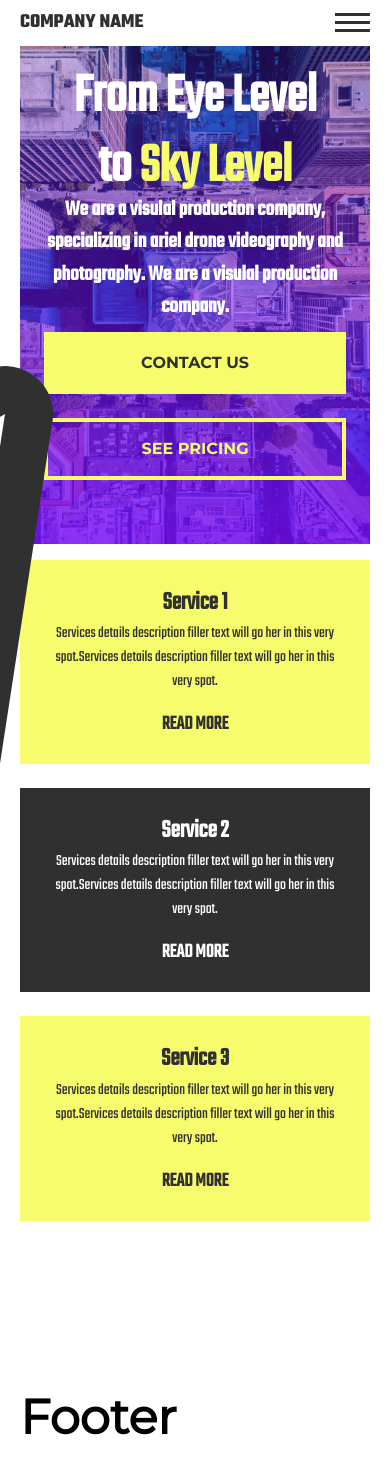
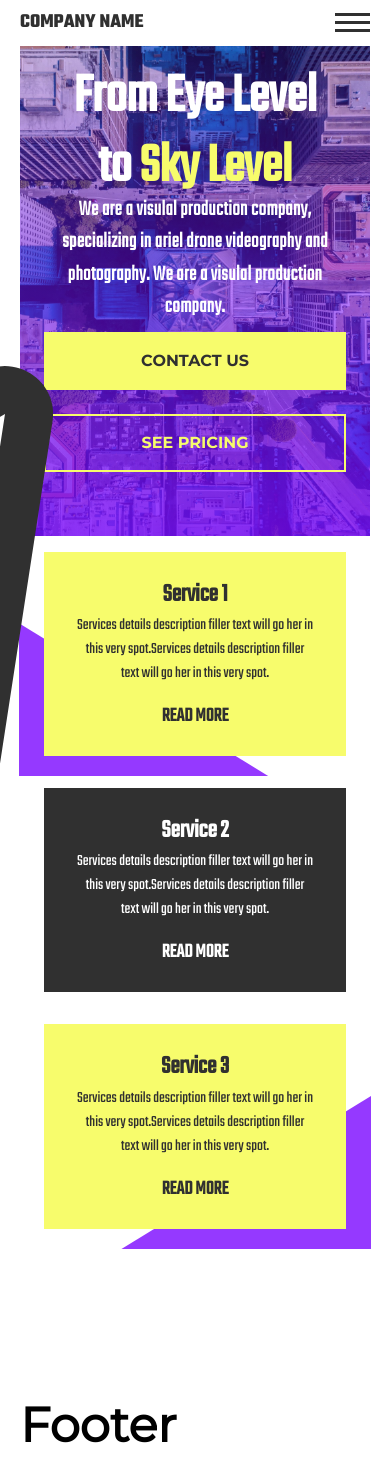
Before and after one commit to ChristianWare/templateOne, a Next.js app: page / in a window 390 px wide. Built offline with nearby package versions, Linux system fonts and the light colour scheme.

Commit message:
Button Updates/Pseudo designs

```diff
--- a/src/comps/Hero.module.css
+++ b/src/comps/Hero.module.css
@@ -41,7 +41,8 @@
 .copy {
     width: 60%;
     color: var(--accent4);
-    font-family: "TekoMedium";
+    font-family: "TekoLight";
+    letter-spacing: .5px;
     text-align: center;
     font-size: 2.7rem;
     z-index: 3;
--- a/src/comps/Services.module.css
+++ b/src/comps/Services.module.css
@@ -8,13 +8,39 @@
     display: flex;
     align-items: flex-start;
     justify-content: center;
+    position: relative;
+    z-index: 2;
 }
 
 .bx1 {
     padding: 3rem 4rem;
     background-color: var(--accent2);
     color: var(--accent1);
-    z-index: 10;
+    position: relative;
+}
+
+.bx1:nth-child(1):after {
+    content: '';
+    z-index: -1;
+    position: absolute;
+    top: 35%;
+    left: -25px;
+    width: 250px;
+    height: 75%;
+    clip-path: polygon(0 0, 0% 100%, 100% 100%);
+    background-color: var(--accent5);
+}
+
+.bx1:nth-child(3):after {
+    content: '';
+    z-index: -1;
+    position: absolute;
+    top: 35%;
+    right: -25px;
+    width: 250px;
+    height: 75%;
+    clip-path: polygon(100% 0, 0% 100%, 100% 100%);
+    background-color: var(--accent5);
 }
 
 .bx1:nth-child(2) {
@@ -47,8 +73,8 @@
     .servicesBoxes {
         flex-direction: column;
         align-items: center;
-        padding: 5rem 0rem;
-        gap: 3rem;
+        padding: 5rem 3rem;
+        gap: 4rem;
     }
 
     .bx1 {
--- a/src/comps/utils/Button.module.css
+++ b/src/comps/utils/Button.module.css
@@ -20,14 +20,14 @@
 
 .primary {
      background-color: var(--accent2);
-     border: solid 4px var(--accent2);
+     border: solid 2px var(--accent2);
      color: var(--accent1);
      position: relative;
  }
 
  .primaryOutline2 {
      background-color: transparent;
-     border: 4px solid var(--accent2);
+     border: 2px solid var(--accent2);
      color: var(--accent2);
  }
 
@@ -41,13 +41,13 @@
 
      .primary:hover {
          background-color: var(--accent4);
-         border: 4px solid var(--accent4);
+         border: 2px solid var(--accent4);
          color: var(--accent1);
      }
 
      .primaryOutline2:hover {
          background-color: var(--accent2);
-         border: 4px solid var(--accent2);
+         border: 2px solid var(--accent2);
          color: var(--accent1);
      }
 
```
